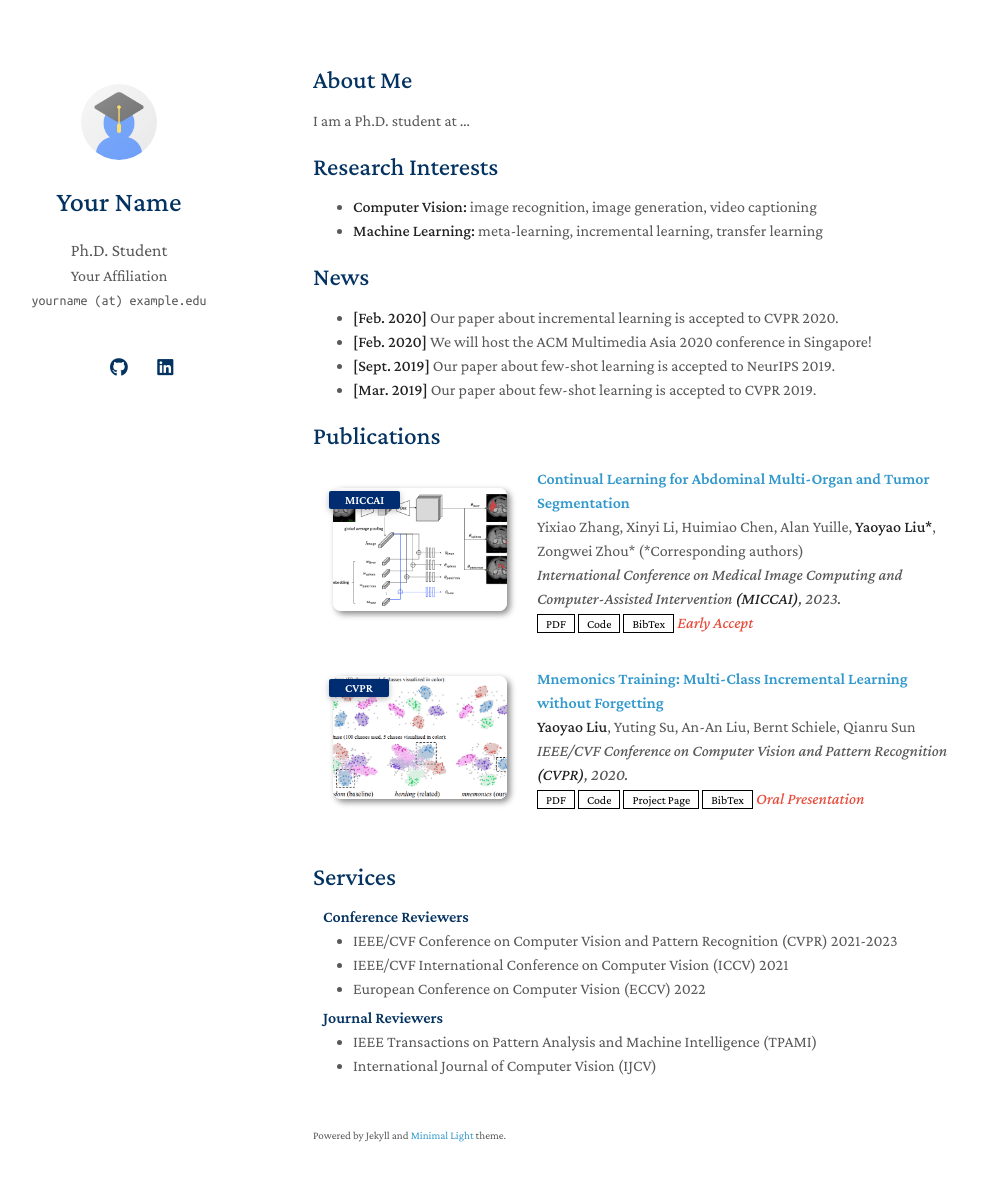
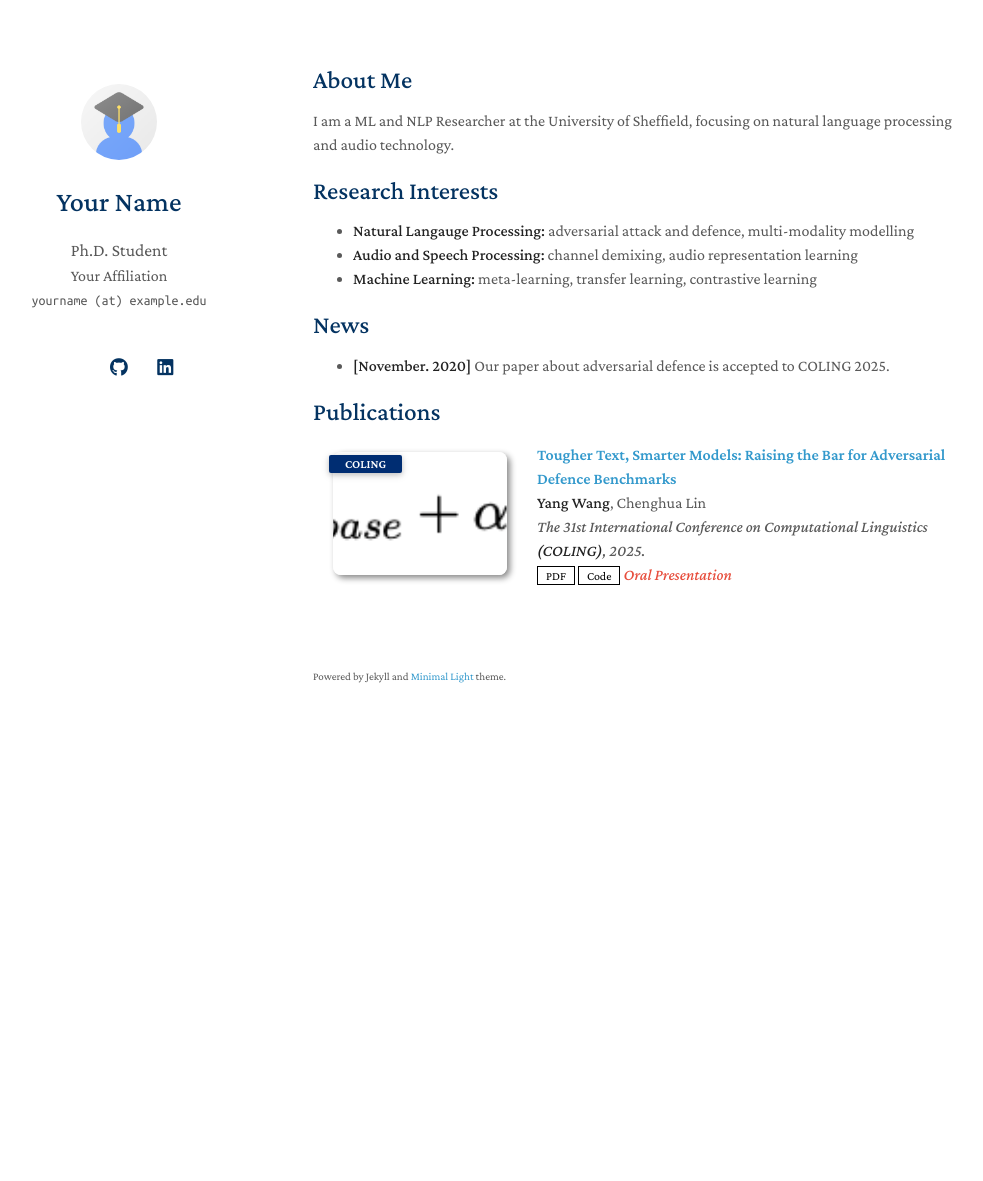
Before and after one commit to penguinwang96825/Yang-Academic, a Jekyll site: the page built from index.md, in a window 1280 px wide and 1216 px high. Shown: the top 1181 px of the window, without its empty margins (157-1140 px from the left). Built offline with Jekyll 4.4.1, drawn with Linux system fonts in a browser that asks for light colours; a style sheet for code colours, icons or effects is not loaded; our own code applies the rules of GitHub Pages for plain Markdown files.

Commit message:
[feat] update profile

```diff
--- a/_data/publications.yml
+++ b/_data/publications.yml
@@ -1,22 +1,12 @@
 main:
 
-  - title: Continual Learning for Abdominal Multi-Organ and Tumor Segmentation
-    authors: Yixiao Zhang, Xinyi Li, Huimiao Chen, Alan Yuille, <strong>Yaoyao Liu*</strong>, Zongwei Zhou* (*Corresponding authors)
-    conference_short: MICCAI
-    conference: International Conference on Medical Image Computing and Computer-Assisted Intervention <strong>(MICCAI)</strong>, 2023.
-    pdf: https://arxiv.org/pdf/2306.00988.pdf
-    code: https://github.com/MrGiovanni/ContinualLearning
-    bibtex: https://bib.yliu.me/MICCAI23.txt
-    image: ./assets/img/teaser_example_2.png
-    notes: Early Accept
-
-  - title: "Mnemonics Training: Multi-Class Incremental Learning without Forgetting"
-    authors: <strong>Yaoyao Liu</strong>, Yuting Su, An-An Liu, Bernt Schiele, Qianru Sun
-    conference_short: CVPR
-    conference: IEEE/CVF Conference on Computer Vision and Pattern Recognition <strong>(CVPR)</strong>, 2020.
-    pdf: https://arxiv.org/pdf/2002.10211.pdf
-    code: https://github.com/yaoyao-liu/class-incremental-learning/tree/main/mnemonics-training
-    page: https://class-il.mpi-inf.mpg.de/mnemonics/
-    bibtex: https://class-il.mpi-inf.mpg.de/mnemonics/
+  - title: "Tougher Text, Smarter Models: Raising the Bar for Adversarial Defence Benchmarks"
+    authors: <strong>Yang Wang</strong>, Chenghua Lin
+    conference_short: COLING
+    conference: The 31st International Conference on Computational Linguistics <strong>(COLING)</strong>, 2025.
+    pdf: https://arxiv.org/abs/2501.02654
+    code: https://github.com/PuReDefence/AdvBench4Text
+    # page: https://class-il.mpi-inf.mpg.de/mnemonics/
+    # bibtex: https://class-il.mpi-inf.mpg.de/mnemonics/
     notes: Oral Presentation
-    image: ./assets/img/teaser_example.png
+    image: ./assets/img/coling_adv.png
--- a/index.md
+++ b/index.md
@@ -4,20 +4,18 @@ layout: homepage
 
 ## About Me
 
-I am a Ph.D. student at ...
+I am a ML and NLP Researcher at the University of Sheffield, focusing on natural language processing and audio technology.
 
 ## Research Interests
 
-- **Computer Vision:** image recognition, image generation, video captioning
-- **Machine Learning:** meta-learning, incremental learning, transfer learning
+- **Natural Langauge Processing:** adversarial attack and defence, multi-modality modelling
+- **Audio and Speech Processing:** channel demixing, audio representation learning
+- **Machine Learning:** meta-learning, transfer learning, contrastive learning
 
 ## News
 
-- **[Feb. 2020]** Our paper about incremental learning is accepted to CVPR 2020.
-- **[Feb. 2020]** We will host the ACM Multimedia Asia 2020 conference in Singapore!
-- **[Sept. 2019]** Our paper about few-shot learning is accepted to NeurIPS 2019.
-- **[Mar. 2019]** Our paper about few-shot learning is accepted to CVPR 2019.
+- **[November. 2020]** Our paper about adversarial defence is accepted to COLING 2025.
 
 {% include_relative _includes/publications.md %}
 
-{% include_relative _includes/services.md %}
+<!-- {% include_relative _includes/services.md %} -->
```
Also changed, not shown: assets/img/coling_adv.png (added).
